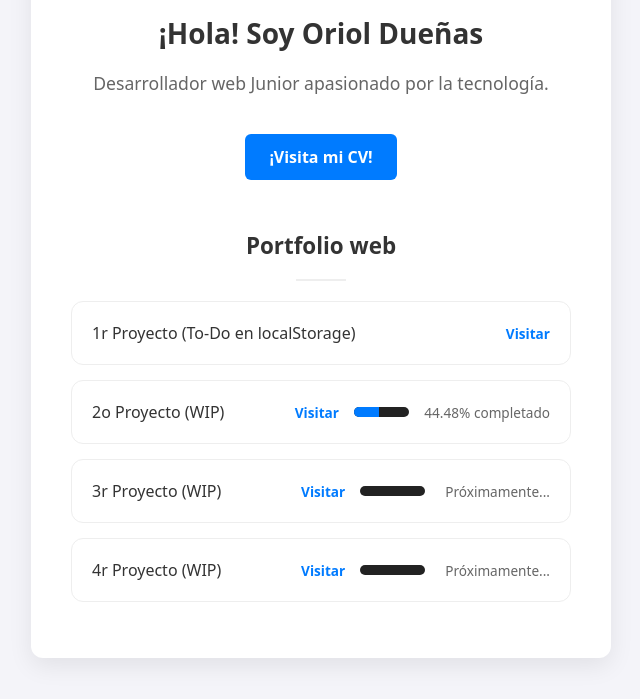
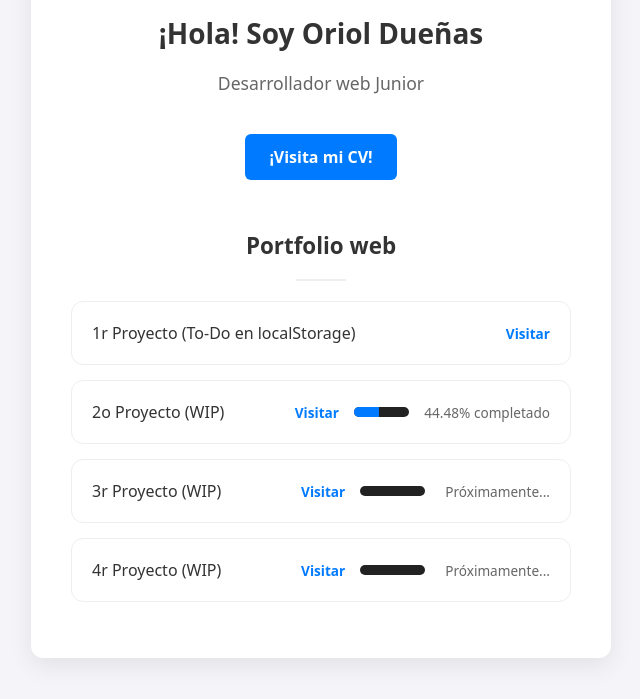
Before and after one commit to oriol-dt/oriol-dt.github.io, a plain HTML site: page index.html in a window 1280 px wide. Shown: the part 123-822 px from the top of the page, without its empty margins (319-959 px from the left). Drawn offline with Linux system fonts and the light colour scheme.

Commit message:
Small fix

```diff
--- a/index.html
+++ b/index.html
@@ -20,7 +20,7 @@
             </a>
         </div>
         <h1>¡Hola! Soy Oriol Dueñas</h1>
-        <p class="subtitle">Desarrollador web Junior apasionado por la tecnología.</p>
+        <p class="subtitle">Desarrollador web Junior</p>
     </header>
 
     <main>
```
